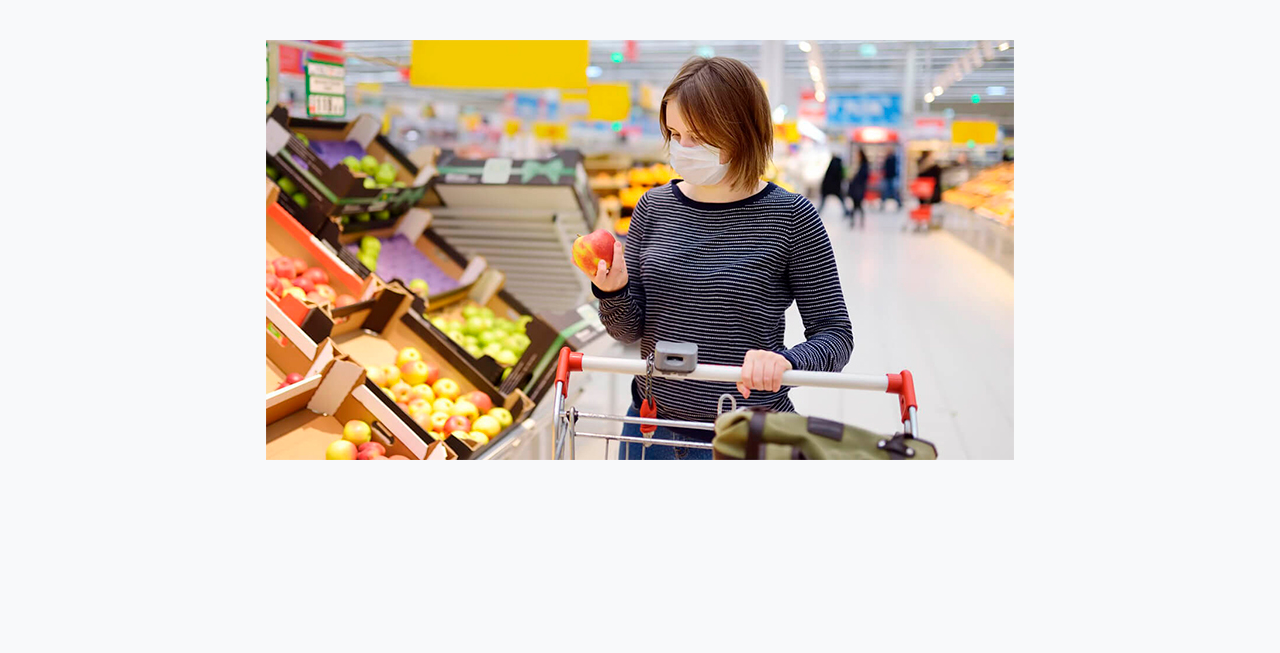
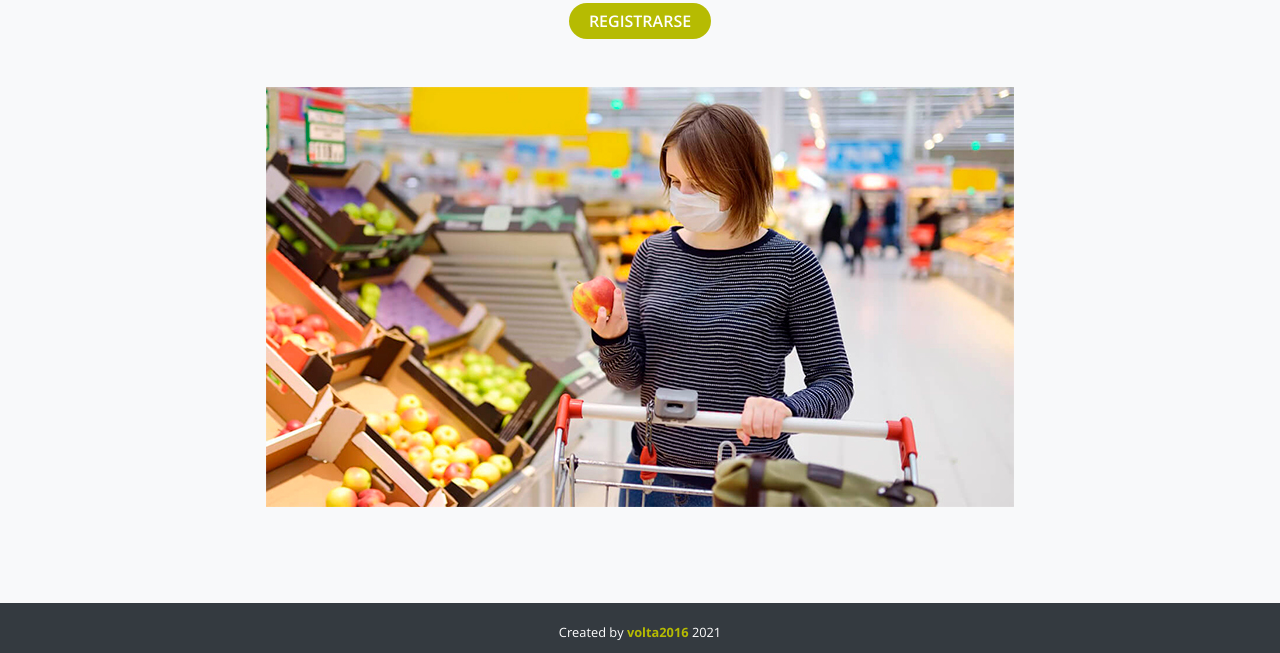
Before and after one commit to volta2016/landing-simple, a plain HTML site: page index.html in a window 1280 px wide. Shown: the part 555-1208 px from the top of the page. Before the commit the page ends 1063 px from the top, so only its background shows below. Drawn offline with nearby package versions, Linux system fonts and the light colour scheme.

Commit message:
[layout] footer - js data

```diff
--- a/css/style.css
+++ b/css/style.css
@@ -6,6 +6,14 @@ body {
 button {
     outline: none!important;
     border: none!important;
+}
+
+a {
+    color: #B6BB02!important;
+}
+
+a:hover {
+	color: #9d9f47!important;
 }
 
 .logo {
@@ -39,7 +47,7 @@ button {
     font-size: 88px;
     font-weight: 700!important;
     color: rgba(0,0,0,.5)!important;
-    margin-top: 12rem;
+    margin-top: 6rem;
 }
 .sub-title {
     font-size: 28px;
@@ -67,6 +75,16 @@ button {
 }
 
 
+footer {
+    height: 50px;
+    text-align: center;
+}
+
+footer small {
+    color: white;
+
+}
+
 /* media query */
 @media (max-width: 576px) {
     .title-h {
@@ -83,15 +101,15 @@ button {
     }
  }
 
-// Medium devices (tablets, 768px and up)
+/* Medium devices (tablets, 768px and up)*/
 @media (min-width: 768px) {
     .left-mb {
         padding: .5 1rem;
     }
  }
 
-// Large devices (desktops, 992px and up)
+/* Large devices (desktops, 992px and up)*/
 @media (min-width: 992px) { ... }
 
-// Extra large devices (large desktops, 1200px and up)
+/* Extra large devices (large desktops, 1200px and up)*/
 @media (min-width: 1200px) { ... }
--- a/index.html
+++ b/index.html
@@ -13,7 +13,7 @@
     <link rel="stylesheet" href="https://stackpath.bootstrapcdn.com/bootstrap/4.4.1/css/bootstrap.min.css" integrity="sha384-Vkoo8x4CGsO3+Hhxv8T/Q5PaXtkKtu6ug5TOeNV6gBiFeWPGFN9MuhOf23Q9Ifjh" crossorigin="anonymous">
     <title>Simple Digital</title>
   </head>
-  <body class="bg-light">
+  <body class="bg-light h">
     <head>
         <div class="container-fluid">
             <div class="container">
@@ -51,7 +51,7 @@
     </head>
     <section>
         <div class="container-fluid mt-5">
-            <div class="container h d-flex flex-column align-items-center justify-content-center">
+            <div class="container  d-flex flex-column align-items-center justify-content-center">
                 <h1 class="title-h">#simple_digital</h1>
                 <p class="sub-title">Te invitamos a nuestra sesión de webinars <br>para los líderes de la industria digital</p>
                 <p class="date">Consumidor Post Pandemia</p>
@@ -61,7 +61,7 @@
                 </a>
 
 
-                <div class="row ">
+                <div class="mb-5" >
                     <div class="col-12 my-5">
                         <img src="img/Consumidor-Post-Pandemia.jpg" class="img-fluid" alt="Responsive image">
 
@@ -70,10 +70,16 @@
             </div>
         </div>
     </section>
+    <footer class="container-fluid bg-dark py-3">
+        <div class="container">
+            <small id="date"></small>
+        </div>
+    </footer>
 
 
     <!-- Optional JavaScript -->
     <!-- jQuery first, then Popper.js, then Bootstrap JS -->
+    <script src="js/index.js"></script>
     <script src="https://code.jquery.com/jquery-3.4.1.slim.min.js" integrity="sha384-J6qa4849blE2+poT4WnyKhv5vZF5SrPo0iEjwBvKU7imGFAV0wwj1yYfoRSJoZ+n" crossorigin="anonymous"></script>
     <script src="https://cdn.jsdelivr.net/npm/popper.js@1.16.0/dist/umd/popper.min.js" integrity="sha384-Q6E9RHvbIyZFJoft+2mJbHaEWldlvI9IOYy5n3zV9zzTtmI3UksdQRVvoxMfooAo" crossorigin="anonymous"></script>
     <script src="https://stackpath.bootstrapcdn.com/bootstrap/4.4.1/js/bootstrap.min.js" integrity="sha384-wfSDF2E50Y2D1uUdj0O3uMBJnjuUD4Ih7YwaYd1iqfktj0Uod8GCExl3Og8ifwB6" crossorigin="anonymous"></script>
--- /dev/null
+++ b/js/index.js
@@ -0,0 +1,5 @@
+const date = document.querySelector("#date")
+date.innerHTML = `Created by
+				<b>
+					<a href="https://github.com/volta2016">volta2016</a>
+				</b> ${new Date().getFullYear()}`
```
Also changed, not shown: agenda.html (+13 -7 lines), presentaciones.html (+8 -2 lines).
